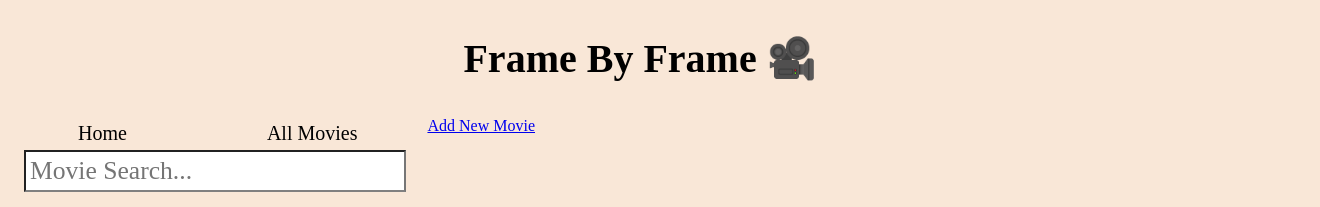
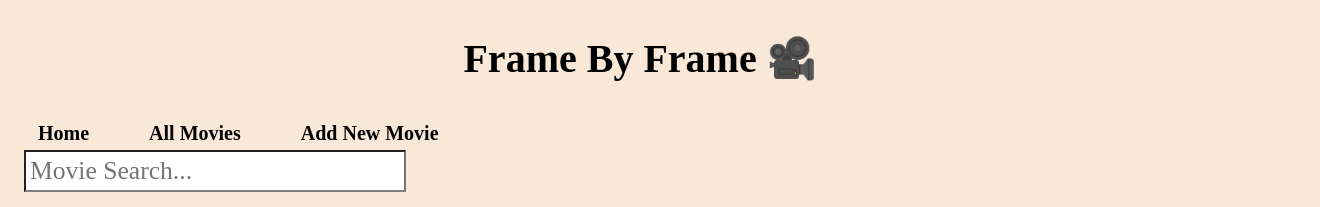
Before and after one commit to Bk2Kevoo/FrameByFrame, a React (Vite) app: page /movies in a window 1280 px wide. Shown: the top 207 px of the page, 1320 px wide, since content can reach past the window. Built offline with nearby package versions, Linux system fonts and the light colour scheme; data requests are answered from the project's data file.

Commit message:
finished

```diff
--- a/src/components/movie/MoviePage.jsx
+++ b/src/components/movie/MoviePage.jsx
@@ -2,7 +2,6 @@ import React, { useState, useEffect } from "react";
 import MovieList from "./MovieList";
 import Search from "../functionality/Search";
 import Dropdowns from "../functionality/Dropdowns";
-import AddMovieForm from "../pages/AddMovieForm";
 import { useOutletContext } from "react-router-dom";
 
 function MoviePage() {
@@ -12,16 +11,6 @@ function MoviePage() {
     const [selectedRating, setSelectedRating] = useState("All"); // State for the selected rating filter, initialized as an empty string.
     const { movies } = useOutletContext()
 
-    // useEffect(() => { // useEffect to fetch movies when the component mounts.
-    //     fetch("http://localhost:6001/movies")
-    //         .then((response) => response.json())
-    //         .then((data) => setMovies(data)) // Updating the movies state with the fetched data.
-    //         .catch((error) => console.log("Error", error)); // Logging any errors during the fetch.
-    // }, []); // Empty dependency array ensures this effect runs only once on mount.
- //dependency is the reactive value, when changed refires effect function
- //empty dependency only fires once
-
-
     const handleSearch = (query) => setSearchQuery(query.toLowerCase()); // Function to handle search input, updates searchQuery state to lowercase.
 
     const filteredMovies = movies.filter((movie) => { // Filtering movies based on search, genre, and rating.
@@ -30,28 +19,6 @@ function MoviePage() {
         const matchesRating = selectedRating === "All" || movie.rating === parseInt(selectedRating); // Checks if rating matches the selected rating.
         return matchesSearch && matchesGenre && matchesRating; // Returns true if all conditions are met.
     });
-
-    //two pieces of info is needed
-    // const handleSubmit = (event, newMovie, ref) => {
-    //     event.preventDefault(); // Prevent the default form submission behavior
-    //     // Send a POST request to your API to add the new movie
-    //     // debugger
-    //     const image = URL.createObjectURL(ref.current.files[0])
-    //     fetch("http://localhost:6001/movies", {
-    //         method: "POST",
-    //         headers: {
-    //             "Content-Type": "application/json",
-    //         },
-    //         body: JSON.stringify({...newMovie, image:image, price:parseInt(newMovie.price), rating:parseInt(newMovie.rating)  }), // Send the new movie data
-    //     })
-    //     .then((response) => response.json())
-    //     .then((data) => {
-    //         setMovies((prevMovies) => [...prevMovies, data]); // Update the movies state with the new movie
-    //         setNewMovie({ name: "", image: "", rating: "", genre: "" }); // Reset the form fields
-    //     })
-    //     .catch((error) => console.log("Error", error));
-    // };
-
 
     return (
         <main>
@@ -66,51 +33,8 @@ function MoviePage() {
 
             <MovieList movies={filteredMovies} />
 
-            {/* <AddMovieForm handleSubmit={handleSubmit} /> */}
         </main>
     );
-//   const [movies, setMovies] = useState([]); // State to hold the list of movies, initialized as an empty array.
-//   const [searchQuery, setSearchQuery] = useState("");
-//   const [selectedGenre, setSelectedGenre] = useState("All"); // State for the selected genre filter, default is "All".
-//   const [selectedRating, setSelectedRating] = useState("All"); // State for the selected rating filter, initialized as an empty string.
-
-  useEffect(() => {
-    // useEffect to fetch movies when the component mounts.
-    fetch("http://localhost:6001/movies")
-      .then((response) => response.json())
-      .then((data) => setMovies(data)) // Updating the movies state with the fetched data.
-      .catch((error) => console.log("Error", error)); // Logging any errors during the fetch.
-  }, []); // Empty dependency array ensures this effect runs only once on mount.
-  //dependency is the reactive value, when changed refires effect function
-  //empty dependency only fires once
-
-//   const handleSearch = (query) => setSearchQuery(query.toLowerCase()); // Function to handle search input, updates searchQuery state to lowercase.
-
-//   const filteredMovies = movies.filter((movie) => {
-//     // Filtering movies based on search, genre, and rating.
-//     const matchesSearch = movie.name.toLowerCase().includes(searchQuery); // Checks if movie name includes the search query.
-//     const matchesGenre =
-//       selectedGenre === "All" || movie.genre === selectedGenre; // Checks if genre matches the selected genre.
-//     const matchesRating =
-//       selectedRating === "All" || movie.rating === parseInt(selectedRating); // Checks if rating matches the selected rating.
-//     return matchesSearch && matchesGenre && matchesRating; // Returns true if all conditions are met.
-//   });
-
-  return (
-    <main>
-
-      <Search onSearch={handleSearch} />
-      {/* // Rendering Search component and passing the search handler. */}
-      <Dropdowns
-        selectedGenre={selectedGenre} // Passing selected genre to Dropdowns.
-        handleGenreChange={setSelectedGenre} // Passing function to update selected genre.
-        selectedRating={selectedRating} // Passing selected rating to Dropdowns.
-        handleRatingChange={setSelectedRating} // Passing function to update selected rating.
-      />
-      <MovieList movies={filteredMovies} />
-
-    </main>
-  );
 }
 
 export default MoviePage;
--- a/src/components/pages/AddMovieForm.jsx
+++ b/src/components/pages/AddMovieForm.jsx
@@ -1,6 +1,6 @@
-import React, { useState, useEffect } from "react";
+import React, { useState } from "react";
 import { useRef } from "react";
-import { useOutletContext, useParams } from "react-router-dom";
+import { useOutletContext } from "react-router-dom";
 
 const baseUrl = "http://localhost:6001/movies";
 
@@ -19,7 +19,6 @@ function AddMovieForm({ }){
         const { name, value } = event.target;
         setNewMovie((prevMovie) => ({ ...prevMovie, [name]: value }));
     };
-    // setNewMovie({ name: "", image: "", rating: "", genre: "" }); // Reset the form fields
 
     return(
         <div>
--- a/src/index.css
+++ b/src/index.css
@@ -13,18 +13,6 @@ body {
 background-color: rgba(247, 223, 201, 0.733);
 }
 
-/* .App {
-  color: var(--color);
-  background-color: var(--background);
-  min-height: 100vh;
-} */
-/*
-.App.light {
-  --color: var(--black);
-  --background: var(--white);
-  --primary: var(--black);
-} */
-
 main {
   padding: 0 1rem;
 }
@@ -35,7 +23,7 @@ header h1 {
   font-weight: 900;
   text-align: center;
   padding: 0.5rem 0;
-}
+};
 
 .cards {
   display: flex;
@@ -234,22 +222,30 @@ nav {
 
 .home-link,
 .movies-link,
-.add-movie-link {
+.add-link {
   text-decoration: none;
+  font-weight: bold;
   color: inherit;
-  margin: 0 60px;
+  margin: 0 20px;
   padding: 5px 10px;
   font-size: 20px;
   transition: background-color 0.3s, color 0.3s;
 }
 
+
+
 .home-link:hover,
 .movies-link:hover,
-.add-movie-link {
+.add-link:hover {
   background-color: rgb(202, 3, 3);
 }
 
-.add-
+.add-link{
+  font-size: 20px;
+  text-decoration: none;
+  color: inherit;
+}
+
 
 .active {
   font-weight: bold;
```
Also changed, not shown: src/components/App.jsx (+2 -24 lines).
